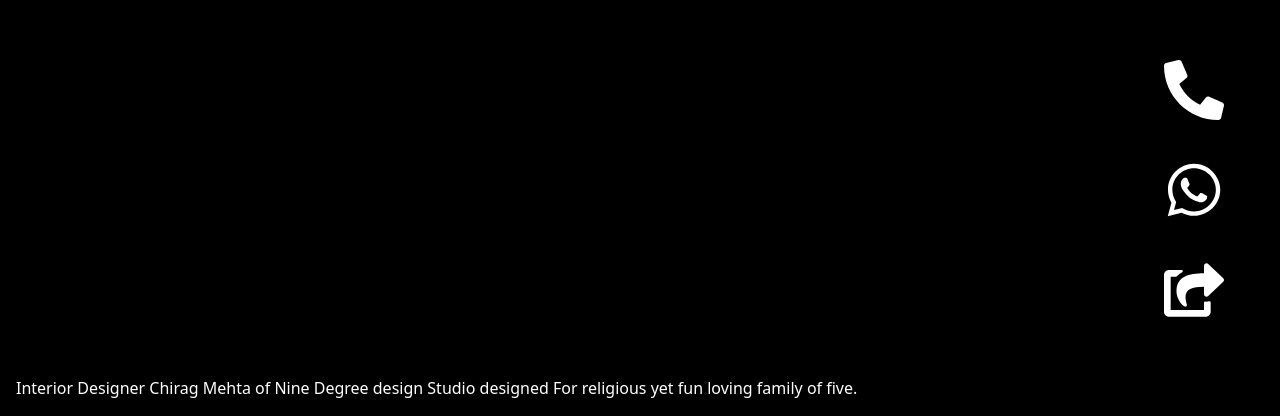
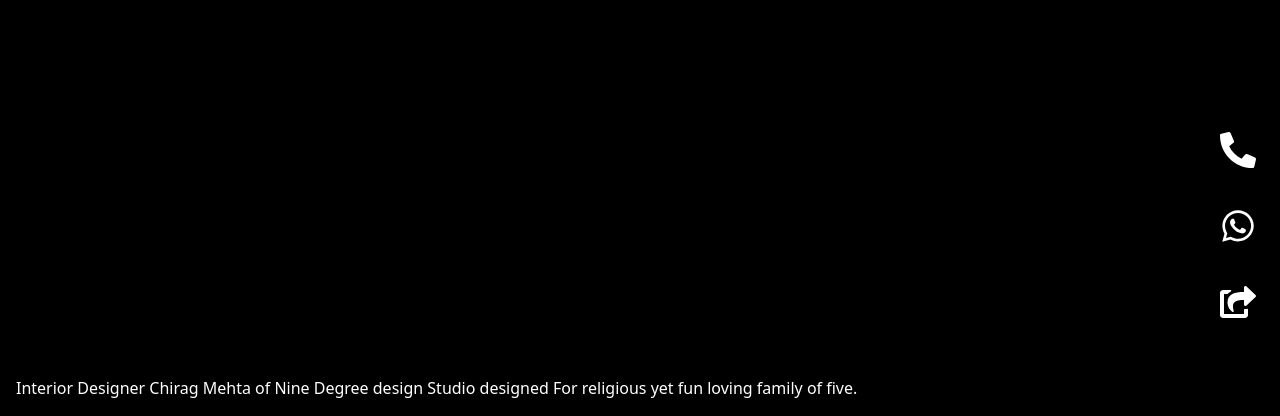
Before and after one commit to krisGuru/demo-poc, a Next.js app: page /mobile_view/1 in a window 1280 px wide. Shown: the part 384-800 px from the top of the page. Built offline with nearby package versions, Linux system fonts and the light colour scheme.

Commit message:
icon size and placement changes

```diff
--- a/src/pages/mobile_view/[id].tsx
+++ b/src/pages/mobile_view/[id].tsx
@@ -107,10 +107,10 @@ const FullvideoPlayer: React.FC = () => {
                 muted={isMuted}
                 onTouchStart={handleTouchVideo}
               />
-              <div className="absolute bottom-20 right-10 p-4 flex flex-col items-end">
-                <FaPhone className="text-6xl text-white align-center " style={{ transform: 'rotate(90deg)', marginTop:'60rem' }} />
-                <FaWhatsapp className="text-6xl text-white  mt-10" />
-                <FaShareSquare className="text-6xl text-white mt-10" />
+              <div className="absolute bottom-20 right-2 p-4 flex flex-col items-end">
+                <FaPhone className="text-4xl text-white align-center " style={{ transform: 'rotate(90deg)', marginTop:'60rem' }} />
+                <FaWhatsapp className="text-4xl text-white  mt-10" />
+                <FaShareSquare className="text-4xl text-white mt-10" />
               </div>
               <div className="absolute bottom-0 left-0 p-4 bg-black bg-opacity-50 text-white">
                 <p>{queueOrder[currentVideoIndex].description}</p>
```
